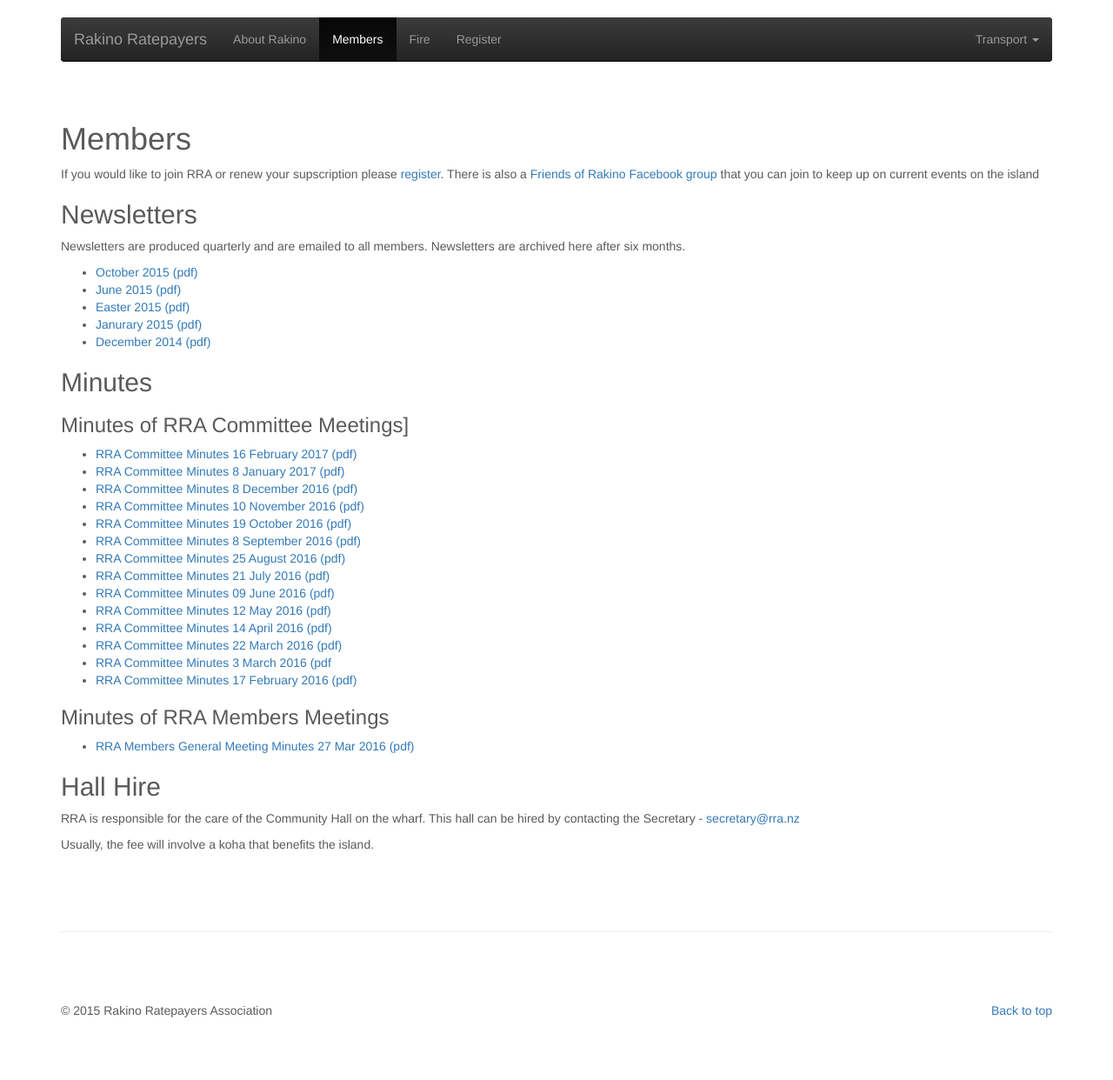
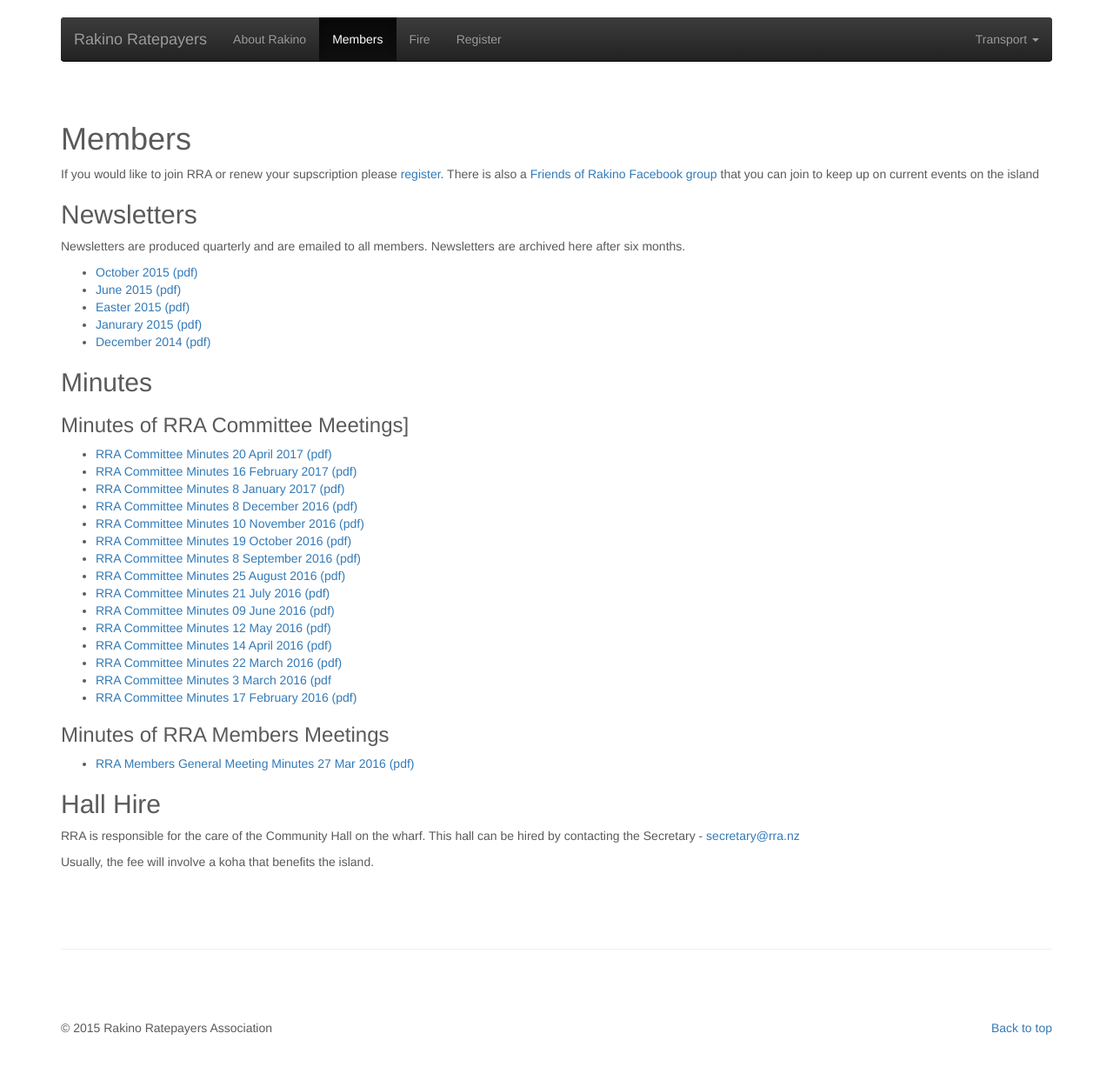
Before and after one commit to rakinoratepayers/rakinoratepayers.github.io, a Jekyll site: the page built from members.md, in a window 1280 px wide. Shown: the whole page at 87% size. Built offline with Jekyll 4.4.1, drawn with Linux system fonts in a browser that asks for light colours; nearby versions of some CDN libraries.

Commit message:
april committe minutes

```diff
--- a/members.md
+++ b/members.md
@@ -24,6 +24,7 @@ Newsletters are produced quarterly and are emailed to all members. Newsletters a
 ## Minutes
 
 ### Minutes of RRA Committee Meetings]
+- [RRA Committee Minutes 20 April 2017 (pdf)](/assets/minutes/170420 RRA Committee Minutes 20 Apr 2017.pdf)
 - [RRA Committee Minutes 16 February 2017 (pdf)](/assets/minutes/170216 RRA Committee Minutes 16 Feb 2017.pdf)
 - [RRA Committee Minutes 8 January 2017 (pdf)](/assets/minutes/170108 RRA Committee Minutes 08 Jan 2017.pdf)
 - [RRA Committee Minutes 8 December 2016 (pdf)](/assets/minutes/161208 RRA Committee Minutes 08 December 2016.pdf)
```
Also changed, not shown: 1 other file.
